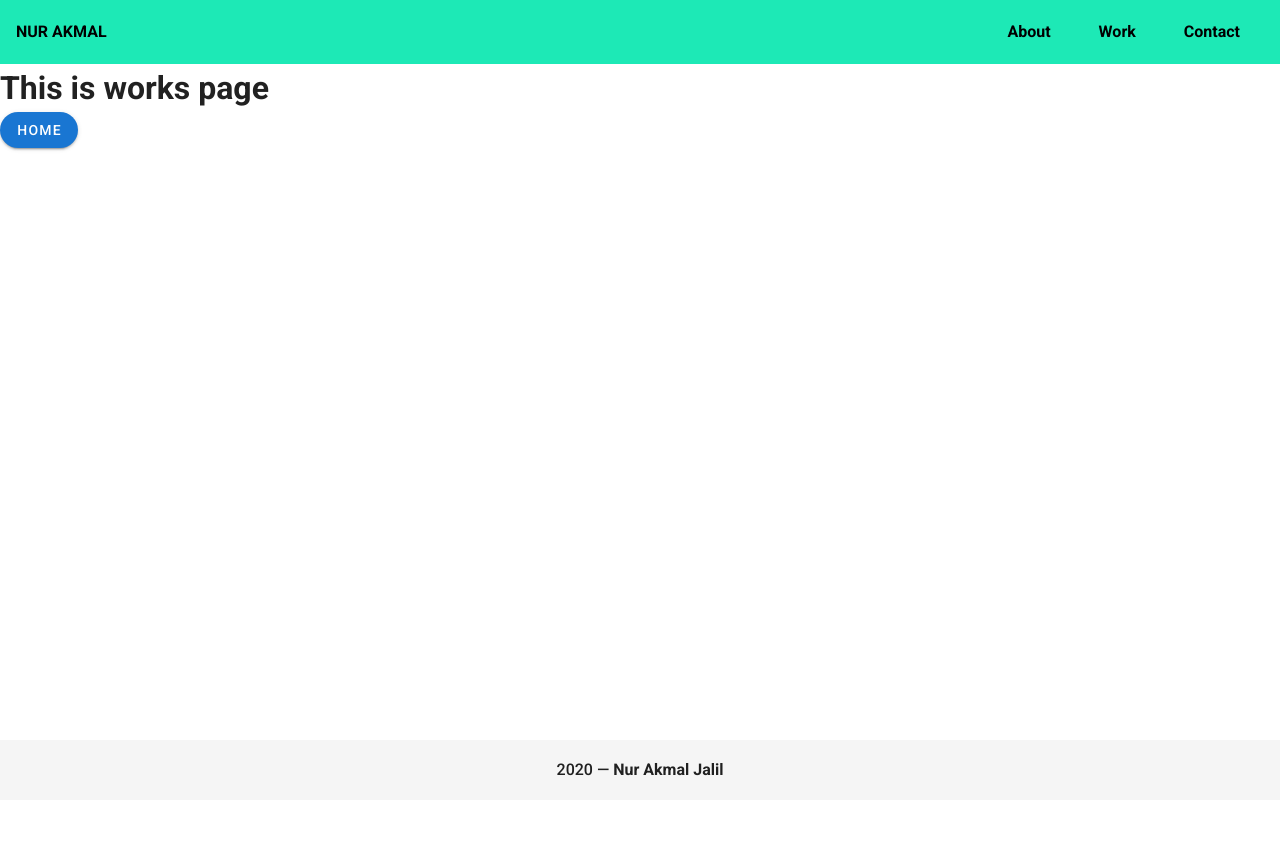
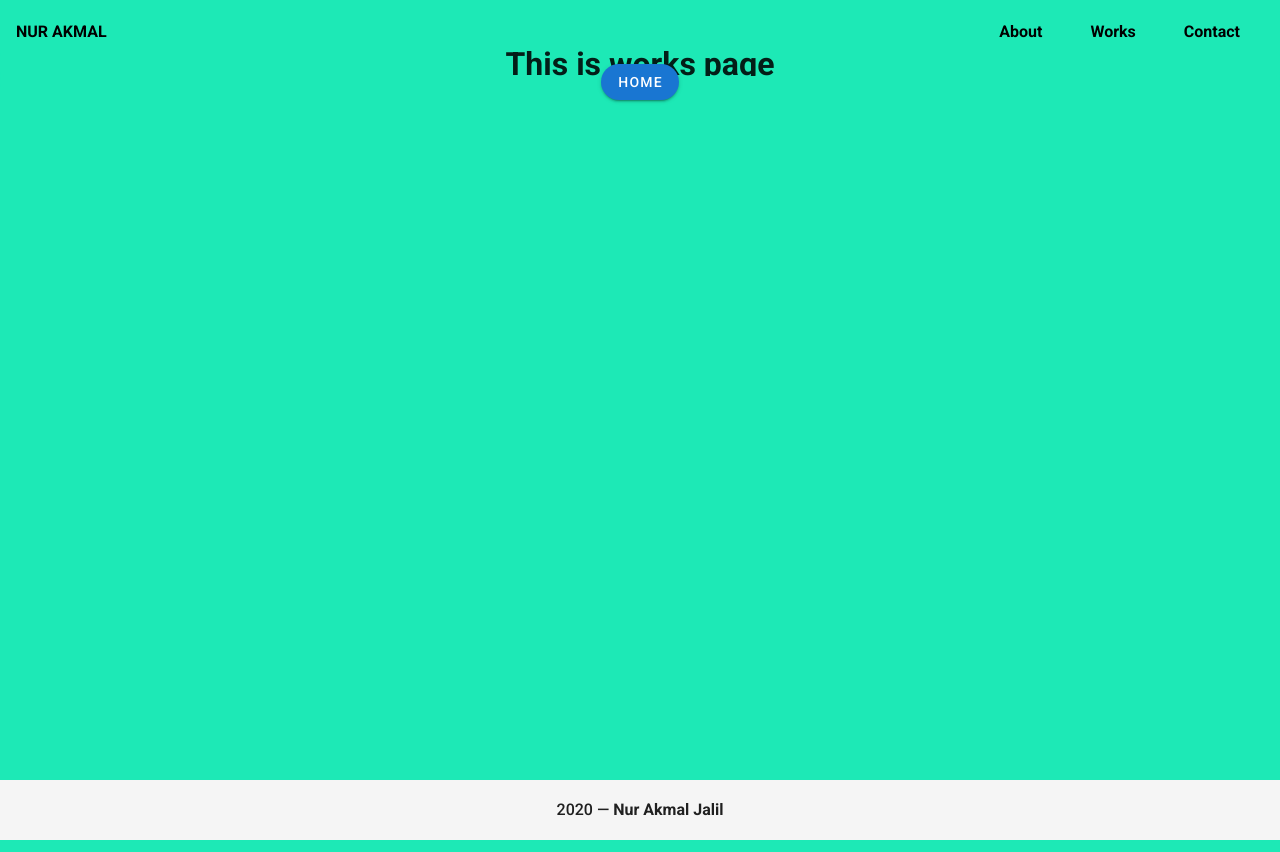
Before and after one commit to nurakmaljalil91/porfolio-page-4, a Vue app: page /Works in a window 1280 px wide. Before the commit the page ends 800 px from the top, so only its background shows below. Built offline with nearby package versions, Linux system fonts and the light colour scheme.

Commit message:
add work page

```diff
--- a/src/components/shared/Nav.vue
+++ b/src/components/shared/Nav.vue
@@ -5,9 +5,9 @@
         <strong>NUR AKMAL</strong>
       </a>
       <v-spacer></v-spacer>
-      <a href="" class="mx-6 black--text"> <strong>About</strong> </a>
-      <a href="" class="mx-6 black--text"><strong>Work</strong> </a>
-      <a href="" class="mx-6 black--text"> <strong>Contact</strong> </a>
+      <a href="/About" class="mx-6 black--text"> <strong>About</strong> </a>
+      <a href="/Works" class="mx-6 black--text"><strong>Works</strong> </a>
+      <a href="/Contact" class="mx-6 black--text"> <strong>Contact</strong> </a>
     </v-toolbar>
   </div>
 </template>
@@ -15,6 +15,6 @@
 <style scoped>
 a {
   text-decoration: none;
-  color: black;
+
 }
 </style>
--- a/src/views/Works.vue
+++ b/src/views/Works.vue
@@ -1,6 +1,50 @@
 <template>
   <div>
-    <h1>This is works page</h1>
-    <v-btn rounded color="primary" to="/">Home</v-btn>
+    <v-row v-resize="onResize" align="center" justify="center">
+      <v-sheet
+        :width="windowSize.x"
+        :height="windowSize.y"
+        class="teal accent-3 d-flex flex-column"
+      >
+        <v-card flat class="teal accent-3">
+          <v-row align="center" justify="center">
+            <h1>This is works page</h1>
+          </v-row>
+        </v-card>
+
+        <v-card flat class="teal accent-3">
+          <v-row align="center" justify="center">
+            <v-btn rounded color="primary" to="/">Home</v-btn>
+          </v-row>
+        </v-card>
+      </v-sheet>
+    </v-row>
   </div>
 </template>
+
+<script>
+export default {
+  data() {
+    return {
+      windowSize: {
+        x: 0,
+        y: 0,
+      },
+      created: false,
+    };
+  },
+  created() {
+    setTimeout(() => {
+      this.created = true;
+    }, 1000);
+  },
+  mounted() {
+    this.onResize();
+  },
+  methods: {
+    onResize() {
+      this.windowSize = { x: window.innerWidth, y: window.innerHeight };
+    },
+  },
+};
+</script>
```
